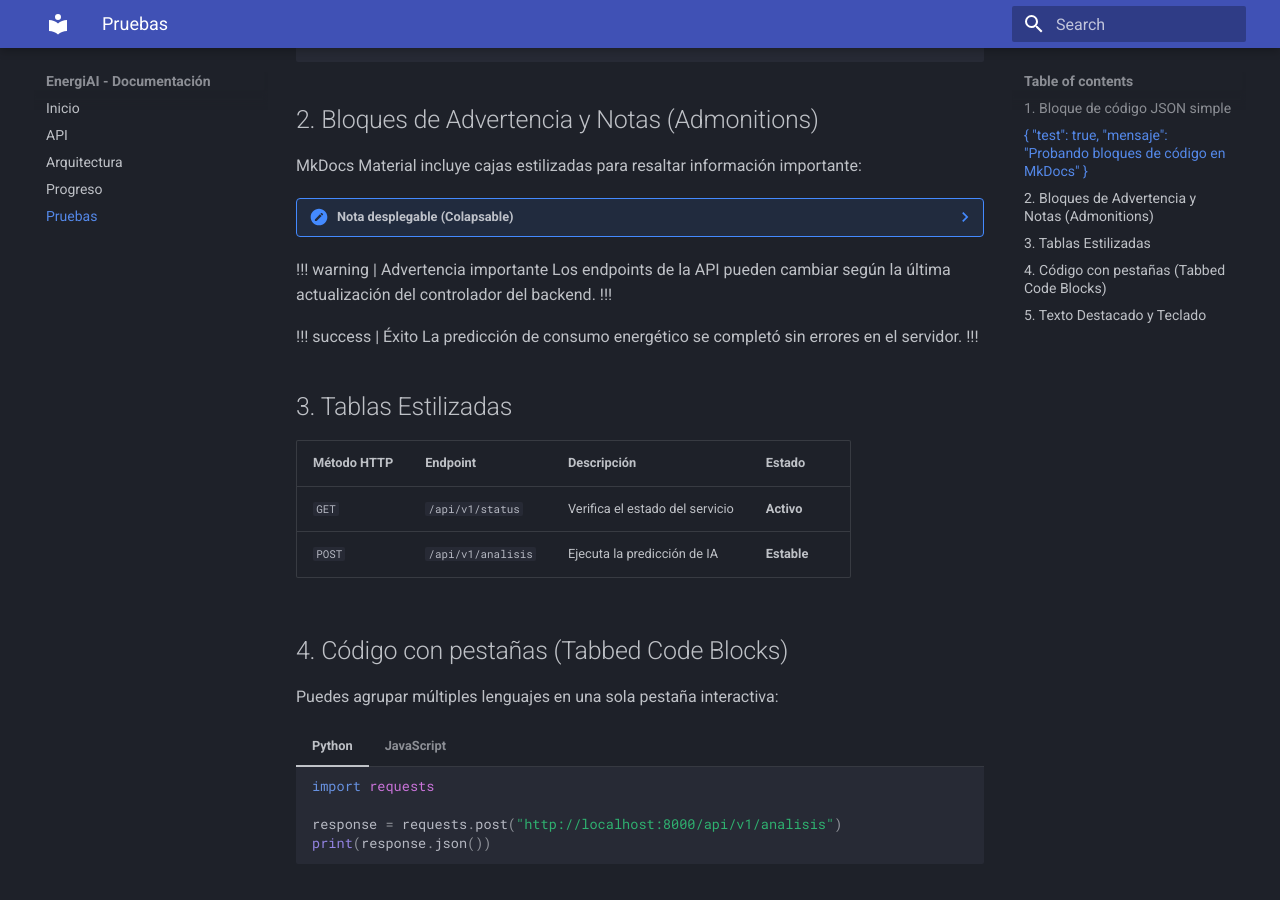
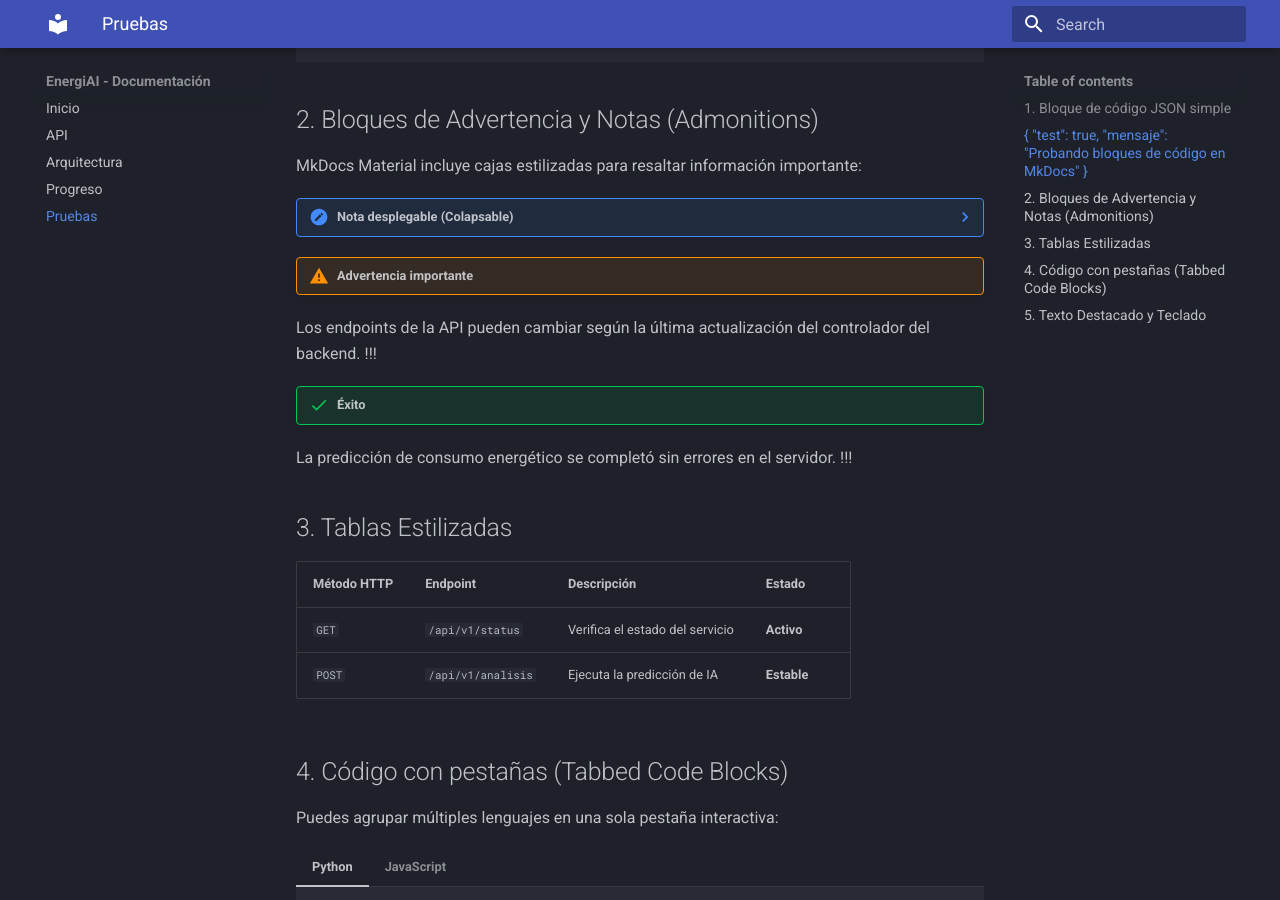
Before and after one commit to No-Country-simulation/G9-LATAM-TEAM-54, an MkDocs documentation site: the page built from docs/test.md, in a window 1280 px wide and 900 px high, scrolled down 436 px. Built offline with MkDocs 1.6.1 and Material for MkDocs 9.7.7, drawn with Linux system fonts in a browser that asks for light colours.

Commit message:
Update test.md

```diff
--- a/docs/test.md
+++ b/docs/test.md
@@ -19,11 +19,11 @@ MkDocs Material incluye cajas estilizadas para resaltar información importante:
 ??? note "Nota desplegable (Colapsable)"
     Este contenido está oculto por defecto y se despliega al hacer clic. Ideal para notas largas o ejemplos de código opcionales.
 
-!!! warning | Advertencia importante
+!!! warning "Advertencia importante"
 Los endpoints de la API pueden cambiar según la última actualización del controlador del backend.
 !!!
 
-!!! success | Éxito
+!!! success "Éxito"
 La predicción de consumo energético se completó sin errores en el servidor.
 !!!
 
```
